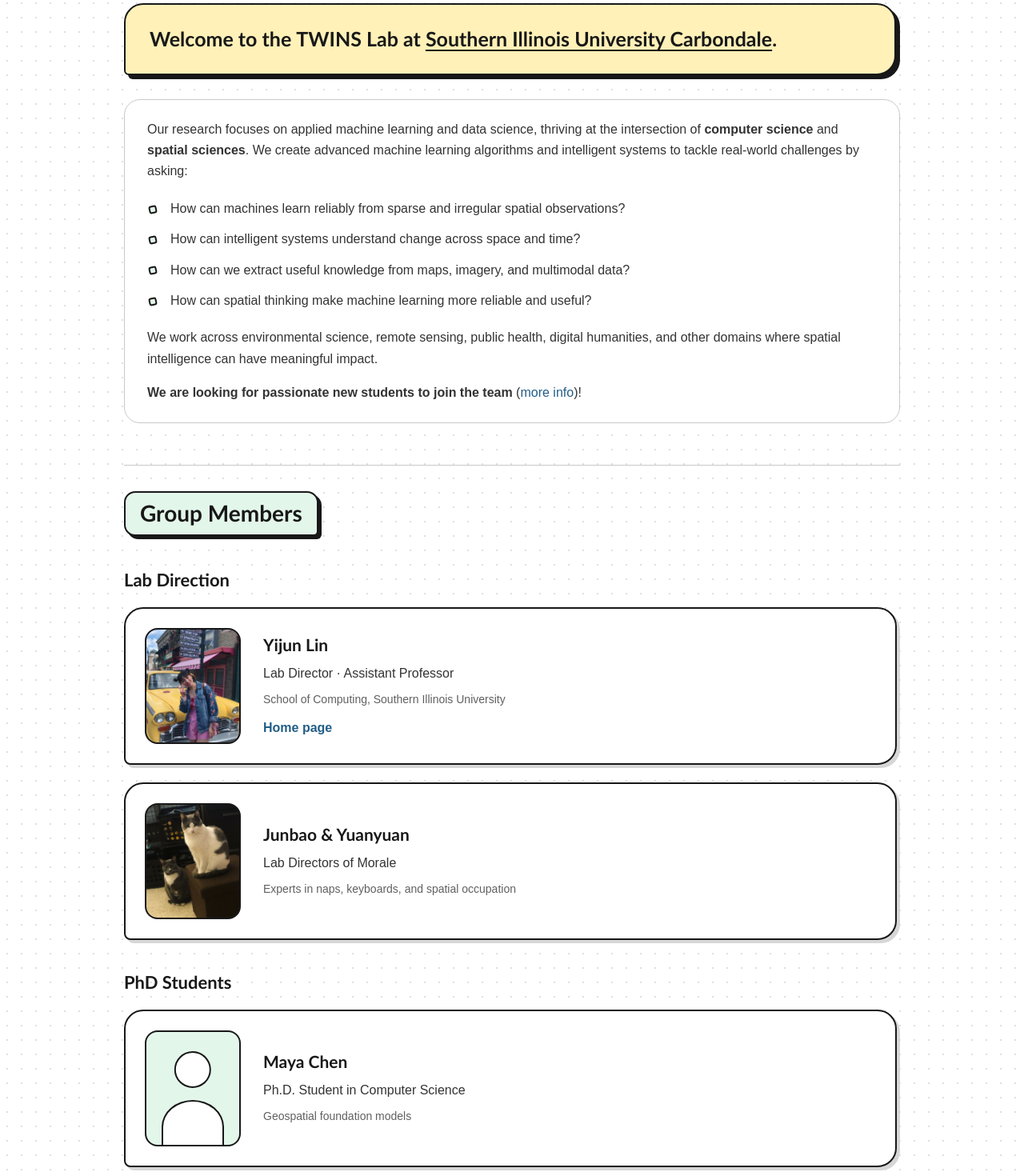
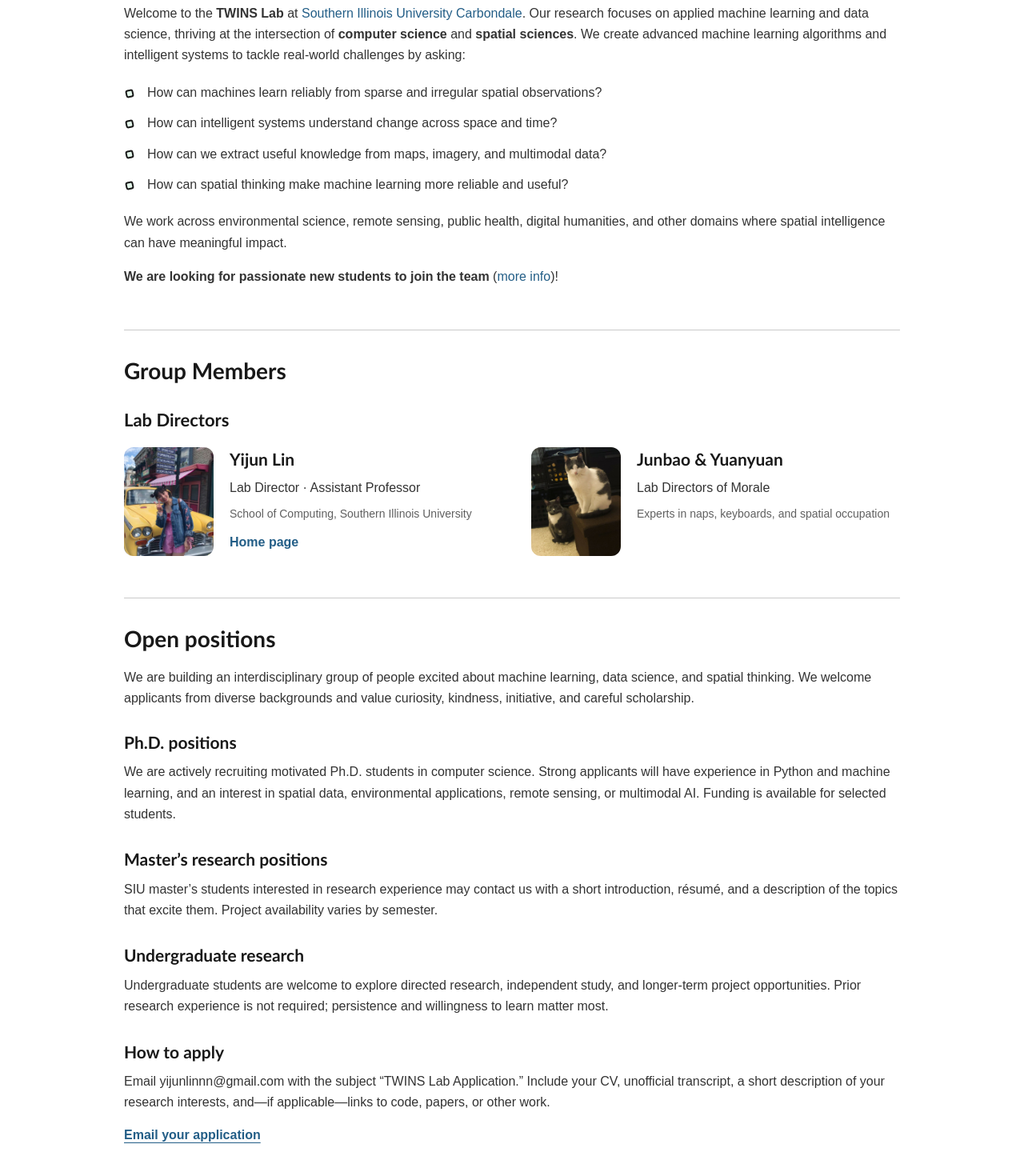
Before and after one commit to linyijun/twins-lab, a Next.js app: page / in a window 1280 px wide. Shown: the part 780-2250 px from the top of the page at 80% size. Built offline with nearby package versions, Linux system fonts and the light colour scheme.

Commit message:
Update Site source

```diff
--- a/app/globals.css
+++ b/app/globals.css
@@ -6,9 +6,6 @@
   --blue: #235e87;
   --line: #c9c9c9;
   --mint: #e3f6ea;
-  --sky: #e6f3ff;
-  --lilac: #eee8ff;
-  --yellow: #fff1b8;
   --round-font: "Avenir Next", "Trebuchet MS", ui-rounded, sans-serif;
 }
 
@@ -25,7 +22,7 @@ a:focus-visible, button:focus-visible { outline: 3px solid var(--blue); outline-
 .site-header a:hover { color: var(--black); text-decoration: none; }
 .site-navigation { position: relative; }
 .navigation-toggle { display: flex; align-items: center; gap: 14px; min-height: 42px; padding: 7px 16px; border: 2px solid var(--black); border-radius: 14px 14px 14px 5px; box-shadow: 3px 3px 0 var(--black); background: #fff; color: var(--black); font: 700 16px var(--round-font); cursor: pointer; }
-.navigation-toggle:hover, .navigation-toggle[aria-expanded="true"] { background: var(--yellow); }
+.navigation-toggle:hover, .navigation-toggle[aria-expanded="true"] { background: var(--mint); }
 .navigation-chevron { width: 7px; height: 7px; border-right: 2px solid currentColor; border-bottom: 2px solid currentColor; transform: rotate(45deg) translateY(-2px); }
 .navigation-toggle[aria-expanded="true"] .navigation-chevron { transform: rotate(225deg) translate(-2px, -1px); }
 .navigation-dropdown { position: absolute; right: 0; top: calc(100% + 14px); width: 190px; padding: 8px; border: 2px solid var(--black); border-radius: 16px 5px 16px 16px; background: #fff; box-shadow: 5px 5px 0 var(--black); }
@@ -34,16 +31,12 @@ a:focus-visible, button:focus-visible { outline: 3px solid var(--blue); outline-
 .navigation-dropdown a:hover, .navigation-dropdown a:focus-visible { background: var(--mint); }
 
 main { min-height: calc(100vh - 190px); }
-.home-content { padding: 0 0 72px; background-image: radial-gradient(#dfdfdf .8px, transparent .8px); background-size: 18px 18px; }
+.home-content { padding: 0 0 72px; }
+.visually-hidden { position: absolute; width: 1px; height: 1px; padding: 0; margin: -1px; overflow: hidden; clip: rect(0, 0, 0, 0); white-space: nowrap; border: 0; }
 .lab-banner { width: 100%; margin: 0; background: #fff; border-bottom: 1px solid var(--line); }
 .lab-banner img { display: block; width: 100%; height: auto; }
 .content-wrap { padding-top: 36px; }
-.welcome-card { position: relative; padding: 24px 30px; margin: 0 5px 30px 0; background: var(--yellow); border: 2px solid var(--black); border-radius: 24px 24px 24px 6px; box-shadow: 5px 5px 0 var(--black); }
-.welcome { margin: 0; color: var(--black); font: 600 clamp(20px, 2.2vw, 25px)/1.5 var(--round-font); }
-.welcome strong { font-weight: 900; }
-.welcome a { color: var(--black); text-decoration: underline; text-decoration-thickness: 1.5px; }
-
-.about-copy { margin: 0; padding: 24px 28px; background: #fff; border: 1px solid var(--line); border-radius: 20px; scroll-margin-top: 24px; }
+.about-copy { margin: 0; scroll-margin-top: 24px; }
 .about-copy p { margin: 0 0 16px; }
 .about-copy p:last-child { margin-bottom: 0; }
 .about-copy ul { margin: 20px 0; padding: 0; list-style: none; }
@@ -51,31 +44,23 @@ main { min-height: calc(100vh - 190px); }
 .about-copy li::before { content: ""; position: absolute; left: 2px; top: .55em; width: 10px; height: 10px; background: var(--mint); border: 2px solid var(--black); border-radius: 3px; transform: rotate(-12deg); }
 .about-copy strong { font-weight: 800; }
 .home-section { margin-top: 52px; padding-top: 32px; border-top: 1px solid var(--line); scroll-margin-top: 24px; }
-.section-title { display: inline-block; margin: 0 0 12px; padding: 7px 18px; color: var(--black); background: var(--mint); border: 2px solid var(--black); border-radius: 14px 14px 6px 14px; box-shadow: 4px 4px 0 var(--black); font: 800 28px/1.35 var(--round-font); }
-#join-us .section-title { background: var(--lilac); }
+.section-title { margin: 0 0 12px; color: var(--black); font: 800 28px/1.35 var(--round-font); }
 .section-lead { margin: 16px 0 26px; }
 .subheading { margin: 28px 0 18px; color: var(--black); font: 800 22px/1.4 var(--round-font); }
 .team-group { margin-bottom: 38px; }
 .team-group:last-child { margin-bottom: 0; }
-.people-list { display: flex; flex-direction: column; gap: 22px; }
-.person { display: flex; align-items: center; gap: 28px; width: calc(100% - 4px); min-height: 145px; padding: 24px; background: #fff; border: 2px solid var(--black); border-radius: 24px 24px 24px 8px; box-shadow: 4px 4px 0 #d6d6d6; }
-.portrait { position: relative; flex: 0 0 120px; width: 120px; height: 145px; overflow: hidden; background: #ededed center/cover no-repeat; border: 2px solid var(--black); border-radius: 16px; }
-.student-1 { background-color: var(--mint); }
-.student-2 { background-color: var(--lilac); }
-.student-3 { background-color: var(--sky); }
-.portrait[class*="student-"]::before { content: ""; position: absolute; top: 24px; left: 50%; width: 40%; aspect-ratio: 1; transform: translateX(-50%); border: 2px solid var(--black); border-radius: 50%; background: #fff; }
-.portrait[class*="student-"]::after { content: ""; position: absolute; left: 16%; right: 16%; bottom: -12px; height: 48%; border: 2px solid var(--black); border-radius: 50% 50% 0 0; background: #fff; }
+.people-list { display: flex; align-items: flex-start; gap: 48px; }
+.person { display: flex; flex: 1; min-width: 0; align-items: flex-start; gap: 20px; }
+.person > div { min-width: 0; }
+.portrait { flex: 0 0 112px; width: 112px; height: 136px; object-fit: cover; border-radius: 12px; }
 .person h4 { margin: 0 0 8px; color: var(--black); font: 800 21px/1.4 var(--round-font); }
 .person p { margin: 0 0 6px; }
 .person span { color: #606060; font-size: 14px; }
 .person .home-link { display: block; width: fit-content; margin-top: 10px; font-weight: 700; }
-.openings { display: flex; flex-direction: column; gap: 20px; }
-.openings article { padding: 24px 28px; margin-right: 4px; background: #fff; border: 2px solid var(--black); border-radius: 22px 8px 22px 22px; box-shadow: 4px 4px 0 #d6d6d6; }
-.openings article:last-child { background: var(--sky); }
+.openings { display: flex; flex-direction: column; gap: 28px; }
 .openings h3 { margin: 0 0 10px; color: var(--black); font: 800 21px/1.4 var(--round-font); }
 .openings p { margin: 0; }
-.apply { display: inline-block; margin: 20px 3px 3px 0; padding: 10px 18px; color: var(--black); background: #fff; border: 2px solid var(--black); border-radius: 12px; box-shadow: 3px 3px 0 var(--black); font-weight: 800; }
-.apply:hover { background: var(--yellow); text-decoration: none; }
+.apply { display: inline-block; margin-top: 14px; font-weight: 700; text-decoration: underline; }
 
 footer { background: #fff; border-top: 1px solid var(--line); color: var(--text); }
 .footer-inner { width: min(970px, calc(100% - 40px)); margin: auto; padding: 30px 0; display: grid; grid-template-columns: 1fr 1fr 1fr; gap: 50px; }
@@ -86,18 +71,15 @@ footer { background: #fff; border-top: 1px solid var(--line); color: var(--text)
 @media (max-width: 760px) {
   .site-header-inner { min-height: 66px; gap: 16px; }
   .content-wrap { padding-top: 26px; }
+  .people-list { flex-direction: column; gap: 28px; }
   .footer-inner { grid-template-columns: 1fr; gap: 20px; }
 }
 @media (max-width: 440px) {
   .brand { font-size: 16px; }
   .navigation-toggle { padding: 7px 12px; }
-  .welcome-card { padding: 20px; }
-  .about-copy { padding: 22px 20px; }
   .section-title { font-size: 24px; }
-  .person { align-items: flex-start; gap: 16px; padding: 18px; }
-  .portrait { flex-basis: 76px; width: 76px; height: 96px; border-radius: 12px; }
-  .portrait[class*="student-"]::before { top: 15px; }
+  .person { gap: 18px; }
+  .portrait { flex-basis: 92px; width: 92px; height: 112px; }
   .person h4 { font-size: 19px; }
   .person p { font-size: 15px; }
-  .openings article { padding: 22px 20px; }
 }
--- a/app/layout.tsx
+++ b/app/layout.tsx
@@ -20,13 +20,13 @@ export const metadata: Metadata = {
   openGraph: {
     title: "TWINS Lab — Intelligent Spatial Computing",
     description: "Towards Intelligent Spatial Computing at Southern Illinois University Carbondale.",
-    images: [{ url: "/twins-hero-cartoon.png", width: 1728, height: 910, alt: "TWINS Lab — Towards Intelligent Spatial Computing" }],
+    images: [{ url: "/twins-hero-map.png", width: 1729, height: 910, alt: "TWINS Lab — Towards Intelligent Spatial Computing" }],
   },
   twitter: {
     card: "summary_large_image",
     title: "TWINS Lab",
     description: "Towards Intelligent Spatial Computing",
-    images: ["/twins-hero-cartoon.png"],
+    images: ["/twins-hero-map.png"],
   },
   icons: {
     icon: "/favicon.svg",
--- a/app/page.tsx
+++ b/app/page.tsx
@@ -10,21 +10,19 @@ export default function Home() {
   return <>
     <Header />
     <main className="home-content">
+      <h1 className="visually-hidden">TWINS Lab — Towards Intelligent Spatial Computing</h1>
       <figure className="lab-banner">
         <img
-          src="/twins-hero-cartoon.png"
+          src="/twins-hero-map.png"
           alt="TWINS Lab — Towards Intelligent Spatial Computing"
-          width={1728}
+          width={1729}
           height={910}
           fetchPriority="high"
         />
       </figure>
       <div className="wrap content-wrap">
-      <div className="welcome-card">
-        <h1 className="welcome">Welcome to the <strong>TWINS Lab</strong> at <a href="https://siu.edu/">Southern Illinois University Carbondale</a>.</h1>
-      </div>
       <section id="research" className="about-copy" aria-label="Research overview">
-        <p>Our research focuses on applied machine learning and data science, thriving at the intersection of <strong>computer science</strong> and <strong>spatial sciences</strong>. We create advanced machine learning algorithms and intelligent systems to tackle real-world challenges by asking:</p>
+        <p>Welcome to the <strong>TWINS Lab</strong> at <a href="https://siu.edu/">Southern Illinois University Carbondale</a>. Our research focuses on applied machine learning and data science, thriving at the intersection of <strong>computer science</strong> and <strong>spatial sciences</strong>. We create advanced machine learning algorithms and intelligent systems to tackle real-world challenges by asking:</p>
         <ul>
           <li>How can machines learn reliably from sparse and irregular spatial observations?</li>
           <li>How can intelligent systems understand change across space and time?</li>
@@ -39,10 +37,13 @@ export default function Home() {
         {groups.map(group => <div className="team-group" key={group.title}>
           <h3 className="subheading">{group.title}</h3>
           <div className="people-list">
-            {entries(group.body).map((person, index) => <article className="person" key={person.title}>
-              <div
-                className={`portrait ${person.fields.photo?.includes("student") ? `student-${index + 1}` : ""}`}
-                style={person.fields.photo && !person.fields.photo.includes("student") ? { backgroundImage: `url(${person.fields.photo})` } : undefined}
+            {entries(group.body).map(person => <article className="person" key={person.title}>
+              <img
+                className="portrait"
+                src={person.fields.photo}
+                alt={person.title}
+                width={112}
+                height={136}
               />
               <div>
                 <h4>{person.title}</h4>
--- a/content/team.md
+++ b/content/team.md
@@ -1,4 +1,4 @@
-# Lab Direction
+# Lab Directors
 
 ## Yijun Lin
 role: Lab Director · Assistant Professor
@@ -10,20 +10,3 @@ link: https://linyijun.github.io/
 role: Lab Directors of Morale
 institute: Experts in naps, keyboards, and spatial occupation
 photo: /people/junyuan.jpg
-
-# PhD Students
-
-## Maya Chen
-role: Ph.D. Student in Computer Science
-institute: Geospatial foundation models
-photo: /people/student-1.jpg
-
-## Noah Patel
-role: Ph.D. Student in Computer Science
-institute: Spatiotemporal learning
-photo: /people/student-2.jpg
-
-## Sofia Martinez
-role: Ph.D. Student in Computer Science
-institute: Multimodal spatial reasoning
-photo: /people/student-3.jpg
```
Also changed, not shown: public/twins-hero-map.png (added).
